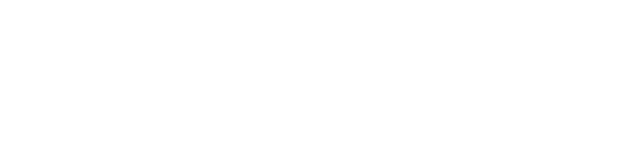
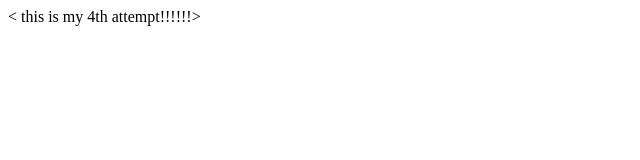
Before and after one commit to PoonamKambali/DemoApp, a plain HTML site: page index.html in a window 1280 px wide. Shown: the whole page, without its empty margins (0-640 px from the left). Drawn offline with Linux system fonts and the light colour scheme.

Commit message:
This is my 4th attempt

```diff
--- a/index.html
+++ b/index.html
@@ -2,3 +2,4 @@
 <This is my first attempt!!!!!!>
 <This is my second attempt!!!!!!></This>
 <this is my third attempt!!!!!!!!/this>
+< this is my 4th attempt!!!!!!></this>
```
